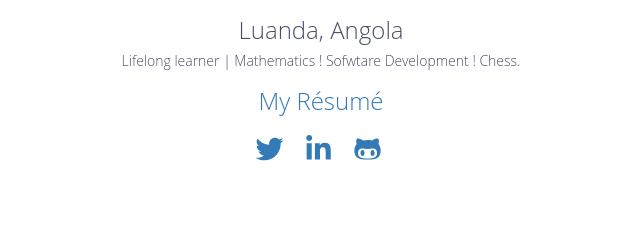
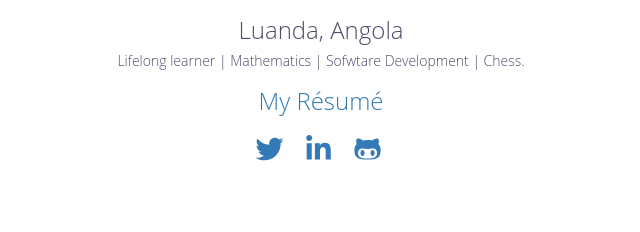
Before and after one commit to alexandrecyano/alexandrecyano.github.io, a plain HTML site: page index.html in a window 1280 px wide. Shown: the part 313-545 px from the top of the page, 319-959 px from the left. Drawn offline with nearby package versions, Linux system fonts and the light colour scheme.

Commit message:
Update index.html

```diff
--- a/index.html
+++ b/index.html
@@ -160,7 +160,7 @@
 				<img src="https://avatars0.githubusercontent.com/u/49208480?v&#x3D;4" width=200 class="profile-pic">
 				<h1>Alexandre C. Yano</h1>
 				<h3>Luanda, Angola</h3>
-				<h5>Lifelong learner | Mathematics ! Sofwtare Development ! Chess.</h5>
+				<h5>Lifelong learner | Mathematics | Sofwtare Development | Chess.</h5>
 
 				<div class="text-center" style="margin:20px">
 					<h3> <a href="Alexandre Yano - Resume.pdf" class="" target="_blank">
```
